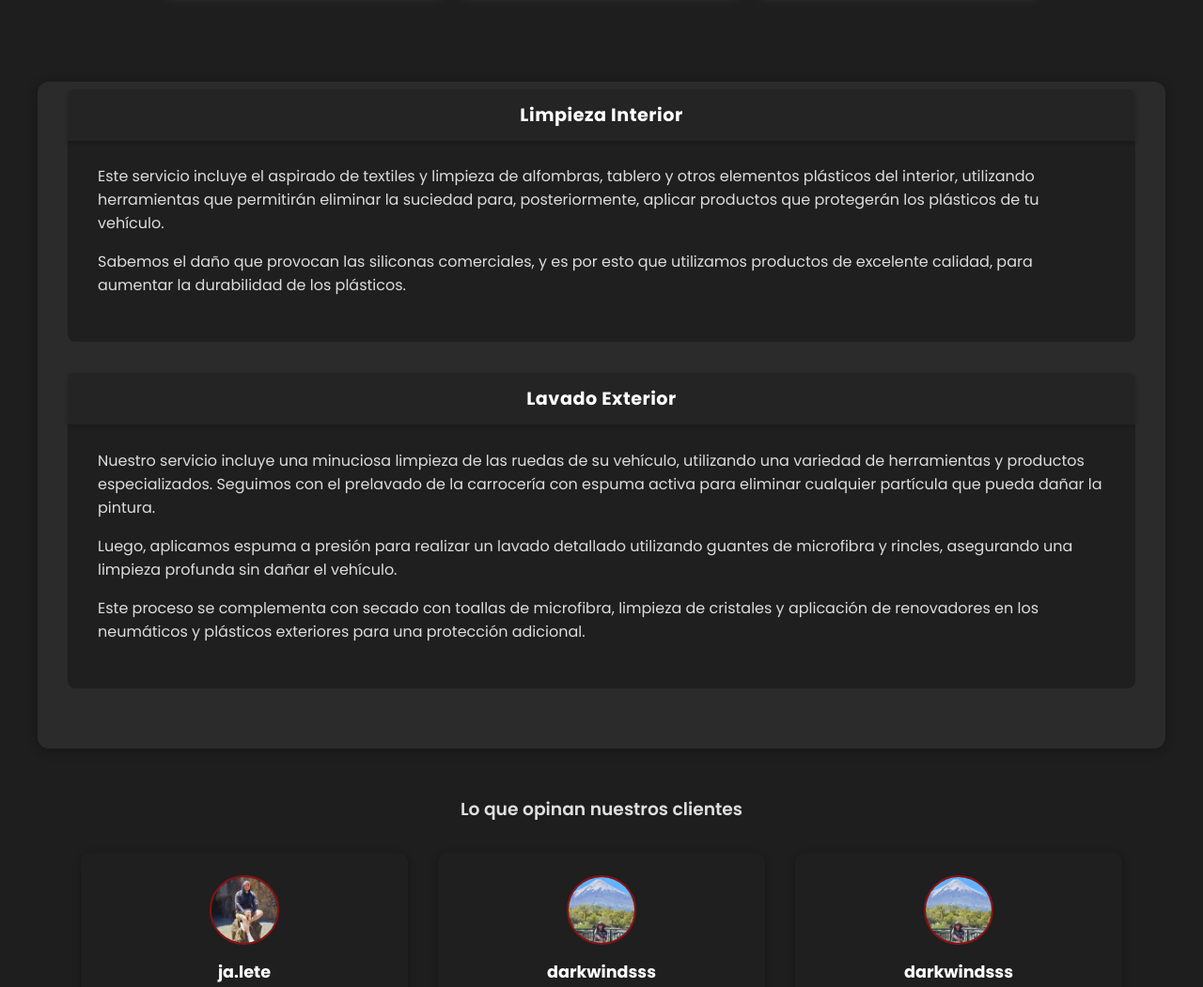
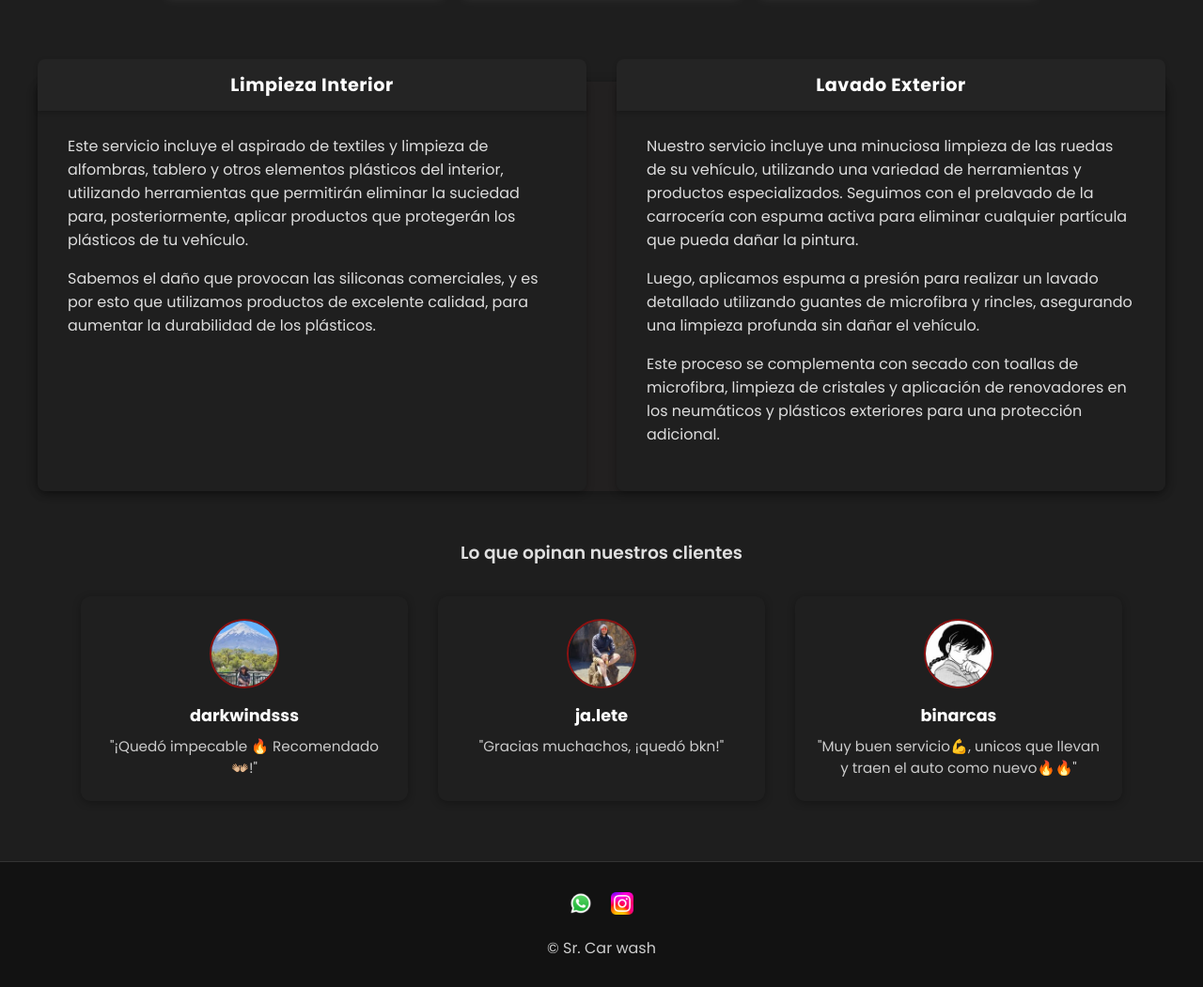
Before and after one commit to Wndburst/Sr.Carwash, a plain HTML site: page index.html in a window 1280 px wide. Shown: the part 1106-2157 px from the top of the page at 94% size. Drawn offline with Linux system fonts and the light colour scheme.

Commit message:
Flex a tarjetas de info

```diff
--- a/index.html
+++ b/index.html
@@ -44,7 +44,7 @@
 
 
     <section class="services-details">
-
+    <div class="services-row">
         <div class="service-block">
             <h4 class="service-title">Limpieza Interior</h4>
             <p>
@@ -55,7 +55,6 @@
             </p>
         </div>
 
-        <br/>
         <div class="service-block">
             <h4 class="service-title">Lavado Exterior</h4>
             <p>
@@ -68,6 +67,7 @@
             Este proceso se complementa con secado con toallas de microfibra, limpieza de cristales y aplicación de renovadores en los neumáticos y plásticos exteriores para una protección adicional.
             </p>
         </div>
+    </div>
         </section>
 
 
@@ -77,6 +77,13 @@
 
         <div class="testimonial-row">
 
+        <div class="testimonial-card">
+            <img src="./img/usu1.jpg" alt="darkwinds" class="testimonial-avatar" />
+            <div class="testimonial-text">
+            <h4>darkwindsss</h4>
+            <p>"¡Quedó impecable 🔥 Recomendado 👐🏼!"</p>
+            </div>
+        </div>
           <div class="testimonial-card">
             <img src="./img/usu2.jpg" alt="ja.lete" class="testimonial-avatar" />
             <div class="testimonial-text">
@@ -86,17 +93,10 @@
           </div>
 
           <div class="testimonial-card">
-            <img src="./img/usu1.jpg" alt="darkwinds" class="testimonial-avatar" />
+            <img src="./img/usu3.jpg" alt="binarcas" class="testimonial-avatar" />
             <div class="testimonial-text">
-              <h4>darkwindsss</h4>
-              <p>"¡Quedó impecable 🔥 Recomendado 👐🏼!"</p>
-            </div>
-          </div>
-          <div class="testimonial-card">
-            <img src="./img/usu1.jpg" alt="darkwinds" class="testimonial-avatar" />
-            <div class="testimonial-text">
-              <h4>darkwindsss</h4>
-              <p>"¡Quedó impecable 🔥 Recomendado 👐🏼!"</p>
+              <h4>binarcas</h4>
+              <p>"Muy buen servicio💪, unicos que llevan y traen el auto como nuevo🔥🔥"</p>
             </div>
           </div>
 
--- a/styles.css
+++ b/styles.css
@@ -141,12 +141,44 @@ body {
   /* ================================
      SECCIÓN ¿POR QUÉ ELEGIRNOS?
   ================================ */
+
   .about, .team, .services-details {
-    background-color: #2b2b2b;
-    padding: 2rem;
+    background-color: #222020;
     border-radius: 12px;
     box-shadow: 0 2px 12px rgba(0,0,0,0.3);
     color: #f2f2f2;
+  }
+  .services-row {
+    display: flex;
+    flex-wrap: wrap;
+    gap: 2rem;
+    justify-content: center;
+  }
+  .services-details .service-block {
+    background-color: #1f1f1f;
+    color: #dddddd;
+    padding: 2rem;
+    border-radius: 8px;
+    flex: 1 1 45%;
+    min-width: 300px;
+    box-sizing: border-box;
+    position: relative;
+    box-shadow: 0 2px 8px rgba(0, 0, 0, 0.3);
+  }
+  .services-details .service-title {
+    background-color: #242424;
+    color: white;
+    padding: 0.8rem 1.2rem;
+    font-weight: 700;
+    font-size: 1.2rem;
+    margin-top: -3.5rem;
+    margin-left: -2rem;
+    margin-right: -2rem;
+    border-top-left-radius: 8px;
+    border-top-right-radius: 8px;
+    box-shadow: 0 2px 5px rgba(0, 0, 0, 0.2);
+    text-align: center;
+    letter-spacing: 0.5px;
   }
 
   .about h3,
@@ -215,8 +247,6 @@ body {
     background-color: #1f1f1f;
     color: #dddddd;
     padding: 2rem;
-    margin-bottom: 2rem;
-    border-radius: 8px;
     position: relative;
   }
 
```
Also changed, not shown: img/usu3.jpg (added).
